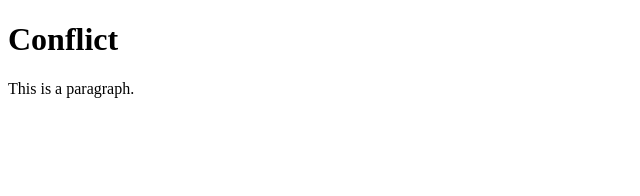
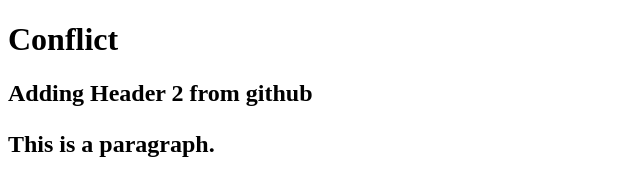
Before and after one commit to DILMADALE/gitdemo, a plain HTML site: page conflict.html in a window 1280 px wide. Shown: the whole page, without its empty margins (0-640 px from the left). Drawn offline with Linux system fonts and the light colour scheme.

Commit message:
updating conflict from github

```diff
--- a/conflict.html
+++ b/conflict.html
@@ -6,6 +6,7 @@
 <body>
 
 <h1>Conflict</h1>
+<h2>Adding Header 2 from github<h2>
 <p>This is a paragraph.</p>
 
 </body>
```
